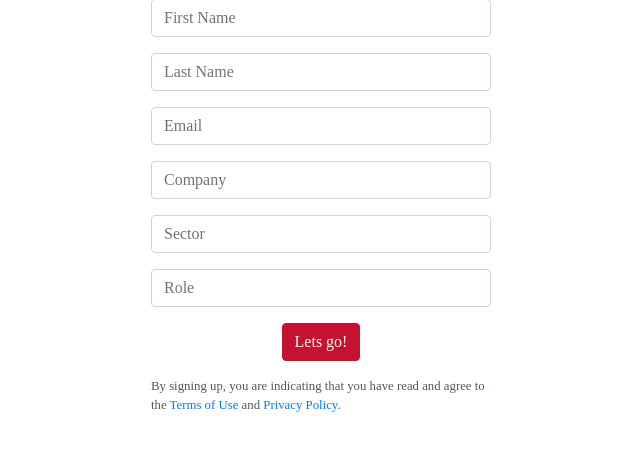
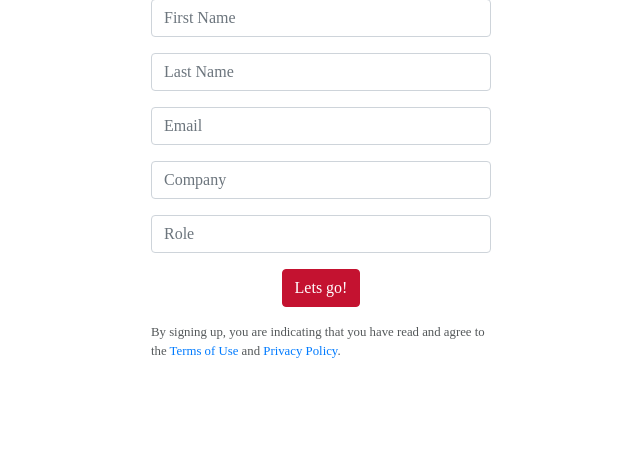
Before and after one commit to anishpatelwork/RiskCompass, a Django app: page /userdetails in a window 1280 px wide. Shown: the part 170-621 px from the top of the page, without its empty margins (319-959 px from the left). Run offline with Django 3.2, Linux system fonts and the light colour scheme; some libraries are stand-ins or nearby versions.

Commit message:
Added 404 html template if the user tries to go somewhere if there is no url. Took out the Sector in User details. Added the ModelForm for the questions. Now it saves each answer and available for get. Added validation error for email.

```diff
--- a/compass/forms.py
+++ b/compass/forms.py
@@ -4,9 +4,8 @@ from .models import UserDetails, Question_choice, Answer, Question
 class UserDetailForm(forms.ModelForm):
     class Meta:
         model = UserDetails
-        fields = ('first_name', 'last_name', 'email', 'company', 'sector', 'role')
+        fields = ('first_name', 'last_name', 'email', 'company', 'role')
 
-    # we can take a look at Django widget tweaks but wan't to keep the dependencies to a min
     def __init__(self, *args, **kwargs):
         super(UserDetailForm, self).__init__(*args, **kwargs)
         self.fields['first_name'].widget.attrs = {
@@ -22,21 +21,17 @@ class UserDetailForm(forms.ModelForm):
             'name': 'Email',
             'type': 'email',
             'placeholder': 'Email'}
+        self.fields['email'].error_messages['unique'] = 'This email has already registered'
         self.fields['company'].widget.attrs = {
             'class': 'form-control my-input',
             'name': 'Company',
             'placeholder': 'Company'}
-        self.fields['sector'].widget.attrs = {
-            'class': 'form-control my-input',
-            'name': 'Sector',
-            'placeholder': 'Sector'}
         self.fields['role'].widget.attrs = {
             'class': 'form-control my-input',
             'name': 'Role',
             'placeholder': 'Role'}
 
 
-# we need
 class AnswerChoiceForm(forms.ModelForm):
     answer = forms.ModelChoiceField(queryset=None, empty_label=None, widget=forms.RadioSelect())
     comment = forms.CharField(required=False, widget=forms.Textarea())
@@ -48,7 +43,5 @@ class AnswerChoiceForm(forms.ModelForm):
 
     def __init__(self, question_id, *args, **kwargs):
         super(AnswerChoiceForm, self).__init__(*args, **kwargs)
-        answers = Answer.objects.filter(question = question_id)
+        answers = Answer.objects.filter(question = question_id).order_by('score')
         self.fields["answer"].queryset = answers
-        self.fields['answer'].widget.attrs = {
-            'class': 'card-input-element'}
--- a/compass/models.py
+++ b/compass/models.py
@@ -22,6 +22,7 @@ class Question(models.Model):
     def __str__(self):
         return self.category
 
+
 class Answer(models.Model):
     description = models.TextField(default='')
     score = models.IntegerField(default=0)
@@ -37,7 +38,6 @@ class UserDetails(models.Model):
     last_name = models.CharField(max_length=100)
     email = models.EmailField(unique=True)
     company = models.CharField(max_length=100)
-    sector = models.CharField(max_length=100)
     role = models.CharField(max_length=100)
 
     def __str__(self):
@@ -46,12 +46,11 @@ class UserDetails(models.Model):
     class Meta:
         verbose_name_plural = "User Details"
 
+
 class Results(models.Model):
     userdetails = models.OneToOneField(UserDetails, related_name='results', on_delete=models.CASCADE, default=DEFAULT_QUIZ_ID)
     quiz = models.ForeignKey(Quiz, related_name='quizresults', on_delete=models.CASCADE, default = DEFAULT_QUIZ_ID)
     date = models.DateField(default=datetime.date.today)
-    # Tabular inline for question choices
-    # answers = models.ManyToManyField('Result_Answer', related_name='results')
 
     def add_answer(self, question_id, comment):
         comments = json.loads(self.comment_list)
@@ -75,12 +74,13 @@ class Results(models.Model):
     def __str__(self):
         return ("Quiz %s" % (self.date))
 
-# want to see result answer inside result
+
 class Question_choice(models.Model):
     answer = models.ForeignKey(Answer, related_name='result_answers', on_delete=models.CASCADE)
     question = models.ForeignKey(Question, related_name='results_answers', on_delete=models.CASCADE)
     comment = models.TextField(default='')
     question_choice = models.ForeignKey(Results, related_name='results_answers', on_delete=models.CASCADE)
+
     class Meta:
         verbose_name_plural = "Result Answers"
 
--- a/compass/static/site.css
+++ b/compass/static/site.css
@@ -58,19 +58,7 @@ label {
   font-size: 1rem;
 }
 
-
-#answer-choices :hover{
-  cursor: pointer;
-  opacity:0.5;
-}
-
-
 #answer-choices input[type="radio"]:checked{
-  margin-left: 25px !important;
-  border: 1px solid blue;
-}
-
-:checked {
   margin-left: 25px !important;
   border: 1px solid blue;
 }
--- a/compass/templates/404.html
+++ b/compass/templates/404.html
@@ -3,7 +3,7 @@
 
 {% block content %}
 <div>
-    <h2> Not found</h2>
+    <h1> Not found</h1>
     <p> The page requested could not be found</p>
 </div>
 {% endblock %}
--- a/compass/templates/userdetails.html
+++ b/compass/templates/userdetails.html
@@ -13,13 +13,20 @@
     <div class="row">
        <div class="col-md-4 mx-auto">
              <form action="" method="post" name="userdetails">
-                    {% csrf_token %}
+                {% csrf_token %}
 
-                    {% for field in form %}
-                        <div class="form-group">
-                            {{ field }}
+                {% for field in form %}
+                    <div class="form-group">
+                        {{ field }}
+                    </div>
+                {% endfor %}
+                {% if errors %}
+                    {% for field, error in errors.items %}
+                        <div class="alert alert-danger" role="alert">
+                            <strong>{{ error|escape }}</strong>
                         </div>
                     {% endfor %}
+                {% endif %}
                 <div class="text-center ">
                    <button type="submit" class=" btn btn-primary send-button tx-tfm">Lets go!</button>
                 </div>
--- a/compass/views.py
+++ b/compass/views.py
@@ -18,38 +18,42 @@ def userdetails(request):
         form = UserDetailForm(request.POST)
         if form.is_valid():
             userdetails = form.save(commit=False)
-            # Getting the first name with the get... Saves it and then redirects
             userdetails.first_name = form.cleaned_data['first_name']
             userdetails.last_name = form.cleaned_data['last_name']
             userdetails.email = form.cleaned_data['email']
             userdetails.company = form.cleaned_data['company']
             userdetails.role = form.cleaned_data['role']
-            userdetails.sector = form.cleaned_data['sector']
             userdetails.save()
             new_rmb(request, userdetails)
             return redirect(f'/question/1')
+        else:
+            return render(request, 'userdetails.html', {'form': form, 'errors': form.errors})
 
     form = UserDetailForm()
     return render(request, 'userdetails.html', {'form': form})
 
 
 def get_questions(request, question_id):
+    print('This is the question ID')
+    print(question_id)
     rmb_id = request.session['rmb_id']
     rmb_ = Results.objects.get(id=rmb_id)
     next_question_id = int(question_id) + 1
-
     last_question_id = rmb_.quiz.questions.last().id
-
-    if (next_question_id > last_question_id):
-        return redirect(f'/results')
-
+    all_questions = Question.objects.all().count()
     try:
         question_ = Question.objects.get(id=question_id)
     except Question.DoesNotExist:
         return render(request, '404.html')
 
     if request.method == "POST":
-        form = AnswerChoiceForm(data=request.POST, question_id=question_id)
+        if Question_choice.objects.filter(question_choice=rmb_, question=question_).exists():
+            # If the results already exists, we need to update not create a new one
+            results_answers = Question_choice.objects.get(question=question_id, question_choice=rmb_)
+            form = AnswerChoiceForm(data=request.POST, question_id=question_id, instance=results_answers)
+        else:
+            form = AnswerChoiceForm(data=request.POST, question_id=question_id)
+        # How does form edit if there already exists
         if form.is_valid():
             answer_choice = form.save(commit=False)
             answer_choice.comment = form.cleaned_data['comment']
@@ -57,7 +61,10 @@ def get_questions(request, question_id):
             answer_choice.question = question_
             answer_choice.question_choice = rmb_
             answer_choice.save()
-            return redirect(f'/question/{next_question_id}')
+            if (next_question_id > last_question_id):
+                return redirect(f'/results')
+            else:
+                return redirect(f'/question/{next_question_id}')
 
     # Setting the form
     form = AnswerChoiceForm(question_id=question_id)
@@ -65,11 +72,13 @@ def get_questions(request, question_id):
     # If the question has already been answered
     if Question_choice.objects.filter(question_choice=rmb_, question=question_).exists():
         # If the object exists and the user wants to modify
+        print('This is the answer for the question')
+        print(Question_choice.objects.filter(question_choice=rmb_, question=question_))
         results_answers = Question_choice.objects.get(question=question_id, question_choice=rmb_)
         form.fields['answer'].initial = results_answers.answer
         form.fields['comment'].initial = results_answers.comment
 
-    return render(request, 'question.html', {'question': question_, 'rmb': rmb_, 'form': form})
+    return render(request, 'question.html', {'question': question_, 'rmb': rmb_, 'form': form, 'CountQuestions': all_questions})
 
 
 def results(request):
```
Also changed, not shown: compass/templates/question.html (+4 -4 lines), compass/migrations/0009_remove_userdetails_sector.py (added).
